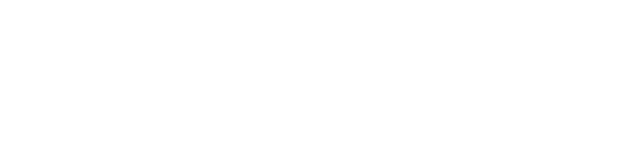
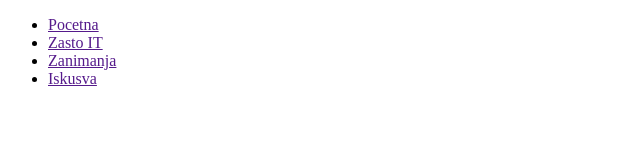
Before and after one commit to DaKa27/Invenit_praksa, a plain HTML site: page index.html in a window 1280 px wide. Shown: the whole page, without its empty margins (0-640 px from the left). Drawn offline with Linux system fonts and the light colour scheme.

Commit message:
first commit

```diff
--- a/index.html
+++ b/index.html
@@ -3,9 +3,21 @@
 <head>
     <meta charset="UTF-8">
     <meta name="viewport" content="width=device-width, initial-scale=1.0">
+    <link rel="stylesheet" href="styles.css">
     <title>Document</title>
+    <link rel="icon" href="">
 </head>
 <body>
+    <header>
+        <nav>
+            <ul>
+                <li><a href="">Pocetna</a></li>
+                <li><a href="">Zasto IT</a></li>
+                <li><a href="">Zanimanja</a></li>
+                <li><a href="">Iskusva</a></li>
+            </ul>
+        </nav>
+    </header>
 
 </body>
 </html>
```
Also changed, not shown: 1 other file.
